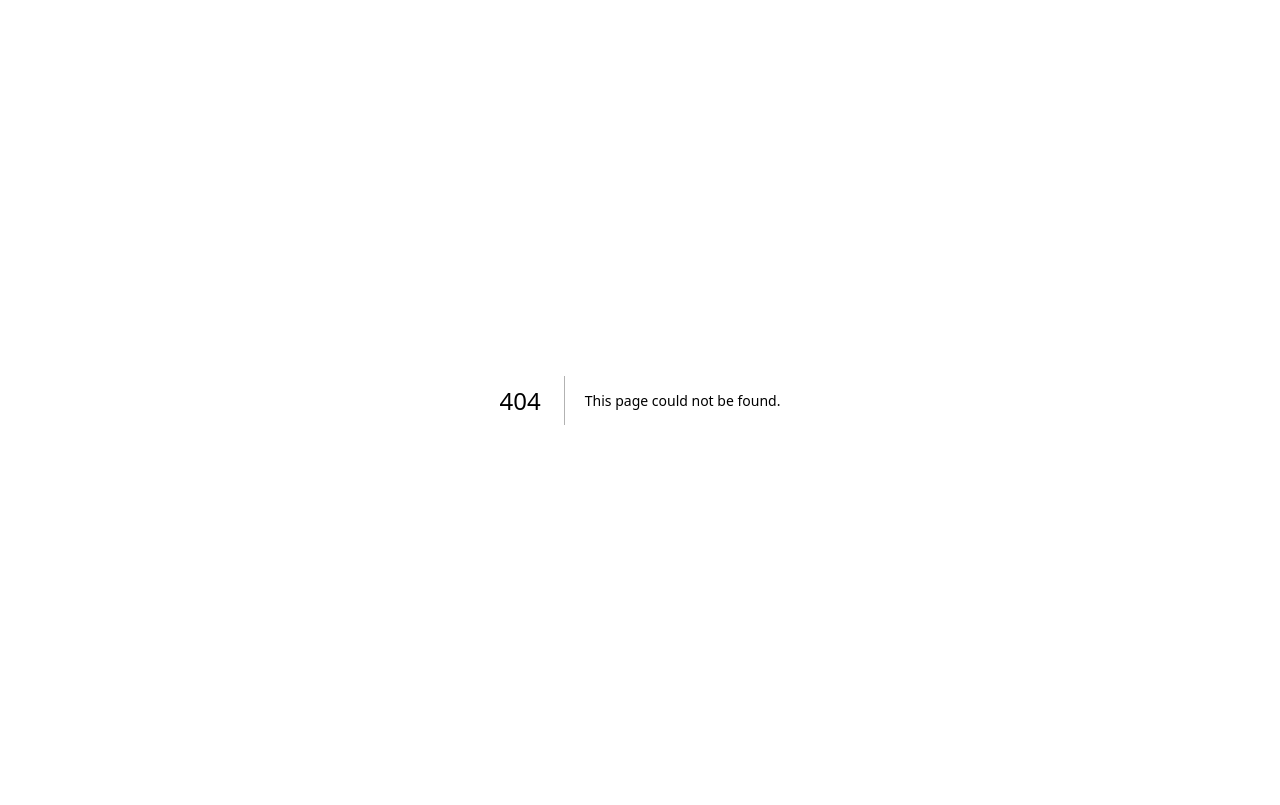
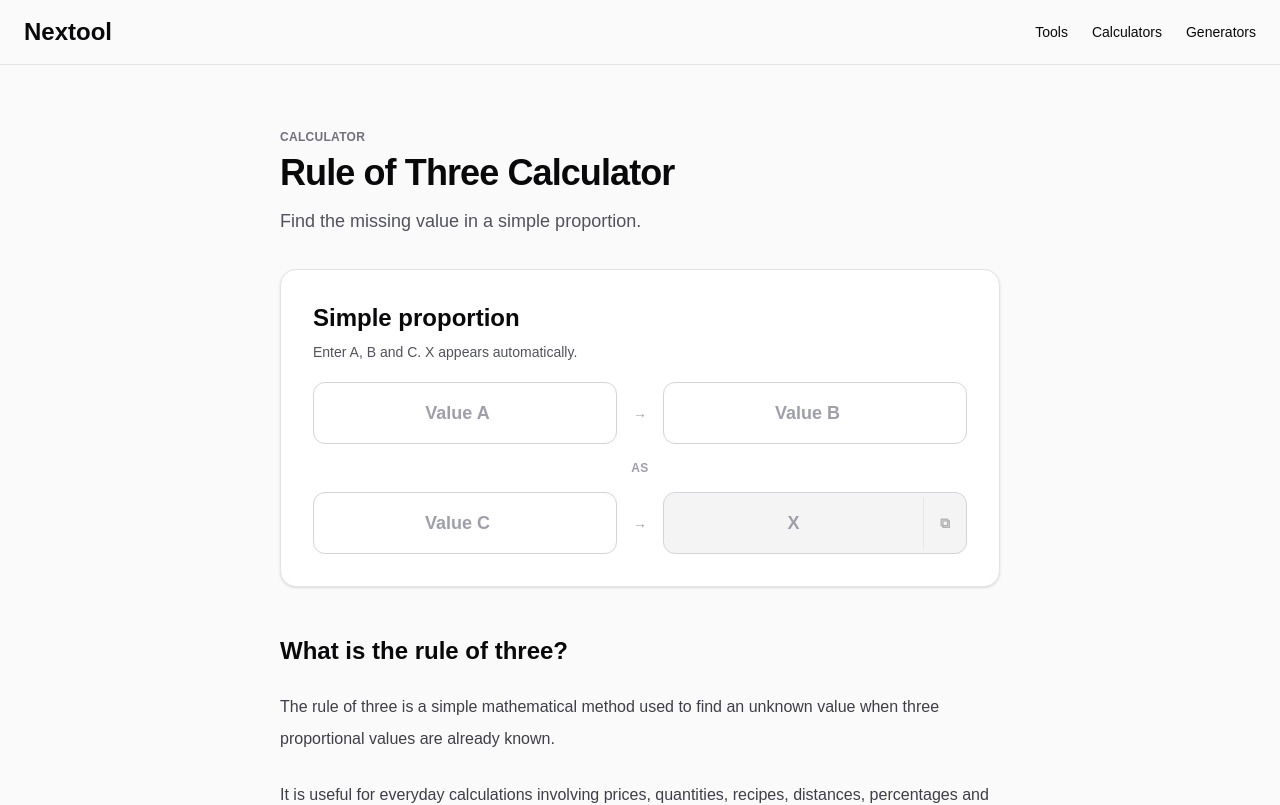
Before and after one commit to nextool-online/nextool, a Next.js app: page /tools/rule-of-three in a window 1280 px wide. Before the commit this address had no page. Shown: the top 805 px of the page. Built offline with nearby package versions, Linux system fonts and the light colour scheme.

Commit message:
Create reusable tool page layout

```diff
--- a/app/page.tsx
+++ b/app/page.tsx
@@ -1,8 +1,33 @@
+import Navbar from "../components/Navbar";
+import ToolCard from "../components/ToolCard";
+import { tools } from "../data/tools";
+
 export default function Home() {
   return (
-    <main>
-      <h1>Welcome to Nextool</h1>
-      <p>Fast online tools and calculators.</p>
+    <main className="min-h-screen bg-zinc-50">
+      <Navbar />
+
+      <section className="mx-auto max-w-6xl px-6 py-16">
+        <h1 className="text-5xl font-bold tracking-tight">
+          Fast online tools and calculators
+        </h1>
+
+        <p className="mt-6 max-w-2xl text-lg text-zinc-600">
+          Simple, fast and free utilities for developers, students and everyday
+          tasks.
+        </p>
+
+        <div className="mt-12 grid gap-6 md:grid-cols-2 lg:grid-cols-3">
+          {tools.map((tool) => (
+            <ToolCard
+              key={tool.href}
+              title={tool.title}
+              description={tool.description}
+              href={tool.href}
+            />
+          ))}
+        </div>
+      </section>
     </main>
   );
 }
--- /dev/null
+++ b/app/tools/rule-of-three/page.tsx
@@ -0,0 +1,133 @@
+"use client";
+
+import { useMemo, useState } from "react";
+import Navbar from "../../../components/Navbar";
+import ToolPageLayout from "../../../components/ToolPageLayout";
+
+export default function RuleOfThreePage() {
+  const [a, setA] = useState("");
+  const [b, setB] = useState("");
+  const [c, setC] = useState("");
+  const [copied, setCopied] = useState(false);
+
+  const result = useMemo(() => {
+    const valueA = Number(a);
+    const valueB = Number(b);
+    const valueC = Number(c);
+
+    if (!valueA || !valueB || !valueC) return "";
+
+    const calculated = (valueB * valueC) / valueA;
+
+    return Number.isInteger(calculated)
+      ? calculated.toString()
+      : calculated.toFixed(4).replace(/\.?0+$/, "");
+  }, [a, b, c]);
+
+  async function copyResult() {
+    if (!result) return;
+
+    await navigator.clipboard.writeText(result);
+    setCopied(true);
+
+    setTimeout(() => {
+      setCopied(false);
+    }, 1500);
+  }
+
+  return (
+    <ToolPageLayout
+         title="Rule of Three Calculator"
+         description="Find the missing value in a simple proportion."
+    >
+         <div className="rounded-2xl border border-zinc-200 bg-white p-4 shadow-sm md:p-8">
+          <div className="mb-5">
+            <h2 className="text-xl font-bold md:text-2xl">Simple proportion</h2>
+
+            <p className="mt-2 text-sm text-zinc-600">
+              Enter A, B and C. X appears automatically.
+            </p>
+          </div>
+
+          <div className="space-y-4">
+            <div className="grid grid-cols-[1fr_auto_1fr] items-center gap-2 md:gap-4">
+              <input
+                type="number"
+                value={a}
+                onChange={(e) => setA(e.target.value)}
+                placeholder="Value A"
+                className="min-w-0 rounded-xl border border-zinc-300 bg-white p-3 text-center text-base font-semibold outline-none transition placeholder:text-zinc-400 focus:border-zinc-900 md:p-4 md:text-lg"
+              />
+
+              <span className="text-sm font-bold text-zinc-400">→</span>
+
+              <input
+                type="number"
+                value={b}
+                onChange={(e) => setB(e.target.value)}
+                placeholder="Value B"
+                className="min-w-0 rounded-xl border border-zinc-300 bg-white p-3 text-center text-base font-semibold outline-none transition placeholder:text-zinc-400 focus:border-zinc-900 md:p-4 md:text-lg"
+              />
+            </div>
+
+            <div className="text-center text-xs font-semibold uppercase tracking-wide text-zinc-400">
+              as
+            </div>
+
+            <div className="grid grid-cols-[1fr_auto_1fr] items-center gap-2 md:gap-4">
+              <input
+                type="number"
+                value={c}
+                onChange={(e) => setC(e.target.value)}
+                placeholder="Value C"
+                className="min-w-0 rounded-xl border border-zinc-300 bg-white p-3 text-center text-base font-semibold outline-none transition placeholder:text-zinc-400 focus:border-zinc-900 md:p-4 md:text-lg"
+              />
+
+              <span className="text-sm font-bold text-zinc-400">→</span>
+
+              <div className="flex min-w-0 items-center overflow-hidden rounded-xl border border-zinc-300 bg-zinc-100">
+                <div className="min-w-0 flex-1 truncate p-3 text-center text-base font-bold md:p-4 md:text-lg">
+                  {result || <span className="text-zinc-400">X</span>}
+                </div>
+
+                <button
+                  type="button"
+                  onClick={copyResult}
+                  disabled={!result}
+                  aria-label="Copy result"
+                  className="border-l border-zinc-300 px-3 py-3 text-sm font-semibold text-zinc-600 transition hover:bg-zinc-200 disabled:cursor-not-allowed disabled:opacity-40 md:px-4 md:py-4"
+                >
+                  {copied ? "✓" : "⧉"}
+                </button>
+              </div>
+            </div>
+          </div>
+        </div>
+
+        <article className="mt-10 space-y-5 text-base leading-7 text-zinc-700 md:mt-12 md:space-y-6 md:leading-8">
+          <h2 className="text-2xl font-bold text-zinc-950">
+            What is the rule of three?
+          </h2>
+
+          <p>
+            The rule of three is a simple mathematical method used to find an
+            unknown value when three proportional values are already known.
+          </p>
+
+          <p>
+            It is useful for everyday calculations involving prices, quantities,
+            recipes, distances, percentages and conversions.
+          </p>
+
+          <h2 className="text-2xl font-bold text-zinc-950">
+            How does the calculation work?
+          </h2>
+
+          <p>
+            If A corresponds to B and C corresponds to X, then X is calculated
+            by multiplying B by C and dividing the result by A.
+          </p>
+        </article>
+      </ToolPageLayout>
+  );
+}
--- /dev/null
+++ b/components/Navbar.tsx
@@ -0,0 +1,13 @@
+export default function Navbar() {
+  return (
+    <nav className="flex items-center justify-between border-b border-zinc-200 px-6 py-4">
+      <h2 className="text-2xl font-bold">Nextool</h2>
+
+      <div className="flex gap-6 text-sm">
+        <a href="#">Tools</a>
+        <a href="#">Calculators</a>
+        <a href="#">Generators</a>
+      </div>
+    </nav>
+  );
+}
--- /dev/null
+++ b/components/ToolCard.tsx
@@ -0,0 +1,32 @@
+import Link from "next/link";
+
+type ToolCardProps = {
+  title: string;
+  description: string;
+  href?: string;
+};
+
+export default function ToolCard({
+  title,
+  description,
+  href,
+}: ToolCardProps) {
+  if (!href) {
+    return (
+      <div className="rounded-2xl border border-red-300 bg-red-50 p-6">
+        <h3 className="text-xl font-bold text-red-700">{title}</h3>
+        <p className="mt-2 text-red-600">Missing href for this tool card.</p>
+      </div>
+    );
+  }
+
+  return (
+    <Link
+      href={href}
+      className="rounded-2xl border border-zinc-200 bg-white p-6 transition hover:border-zinc-400 hover:shadow-md"
+    >
+      <h3 className="text-xl font-bold">{title}</h3>
+      <p className="mt-2 text-zinc-600">{description}</p>
+    </Link>
+  );
+}
--- /dev/null
+++ b/components/ToolPageLayout.tsx
@@ -0,0 +1,37 @@
+import Navbar from "./Navbar";
+
+type ToolPageLayoutProps = {
+  title: string;
+  description: string;
+  children: React.ReactNode;
+};
+
+export default function ToolPageLayout({
+  title,
+  description,
+  children,
+}: ToolPageLayoutProps) {
+  return (
+    <main className="min-h-screen bg-zinc-50 text-zinc-950">
+      <Navbar />
+
+      <section className="mx-auto max-w-3xl px-4 py-6 md:px-6 md:py-16">
+        <div className="mb-5 md:mb-8">
+          <p className="mb-2 text-xs font-semibold uppercase tracking-wide text-zinc-500">
+            Calculator
+          </p>
+
+          <h1 className="text-3xl font-bold tracking-tight md:text-4xl">
+            {title}
+          </h1>
+
+          <p className="mt-3 text-sm leading-6 text-zinc-600 md:text-lg md:leading-8">
+            {description}
+          </p>
+        </div>
+
+        {children}
+      </section>
+    </main>
+  );
+}
--- /dev/null
+++ b/data/tools.ts
@@ -0,0 +1,25 @@
+export const tools = [
+  {
+    title: "Percentage Calculator",
+    description: "Quick percentage calculations.",
+    href: "/tools/percentage-calculator",
+  },
+
+  {
+    title: "Rule of Three",
+    description: "Solve proportions instantly.",
+    href: "/tools/rule-of-three",
+  },
+
+  {
+    title: "JSON Formatter",
+    description: "Format and validate JSON quickly.",
+    href: "/tools/json-formatter",
+  },
+
+  {
+    title: "Password Generator",
+    description: "Generate secure random passwords.",
+    href: "/tools/password-generator",
+  },
+];
```
